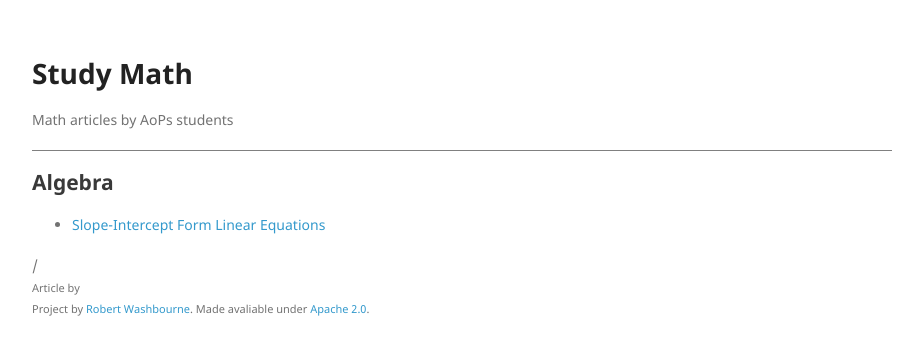
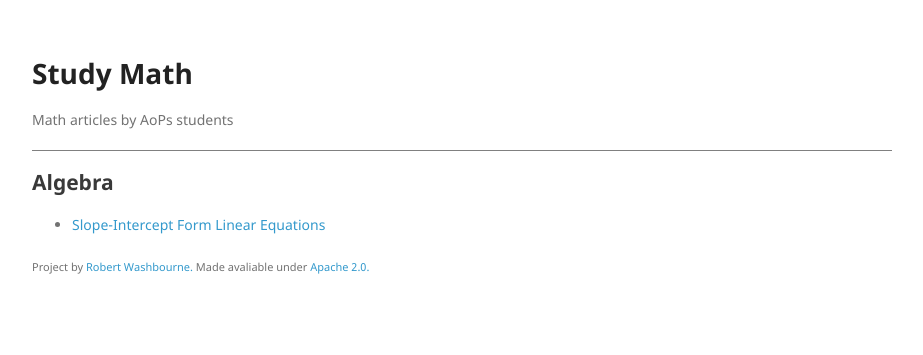
Before and after one commit to studymath/studymath.github.io, a Jekyll site: the page built from index.md, in a window 1280 px wide. Shown: the top 355 px of the page, without its empty margins (178-1101 px from the left). Built offline with Jekyll 4.4.1, drawn with Linux system fonts in a browser that asks for light colours; nearby versions of some CDN libraries.

Commit message:
Update default.html

```diff
--- a/_layouts/default.html
+++ b/_layouts/default.html
@@ -36,9 +36,9 @@
 
       </section>
       <footer>
-        {{ page.url }}{% unless page.author == blank %}
+        {% unless page.url == "/" %}
         <p><small>Article by {{ page.author }}</small></p>{% endunless %}
-        <p><small>Project by <a href="http://devpy.me">Robert Washbourne</a>. Made avaliable under <a href="https://opensource.org/licenses/Apache-2.0">Apache 2.0</a>.</small></p>
+        <p><small>Project by <a href="http://devpy.me">Robert Washbourne.</a> Made avaliable under <a href="https://opensource.org/licenses/Apache-2.0">Apache 2.0.</a></small></p>
       </footer>
     </div>
     <script src="{{ '/assets/js/scale.fix.js' | relative_url }}"></script>
```
